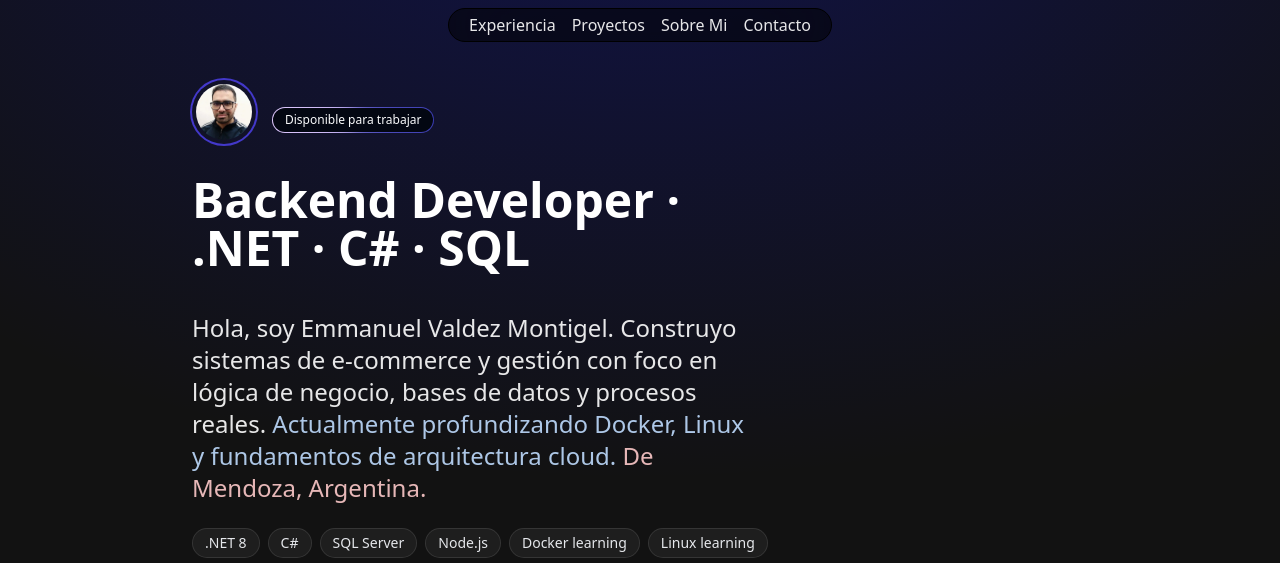
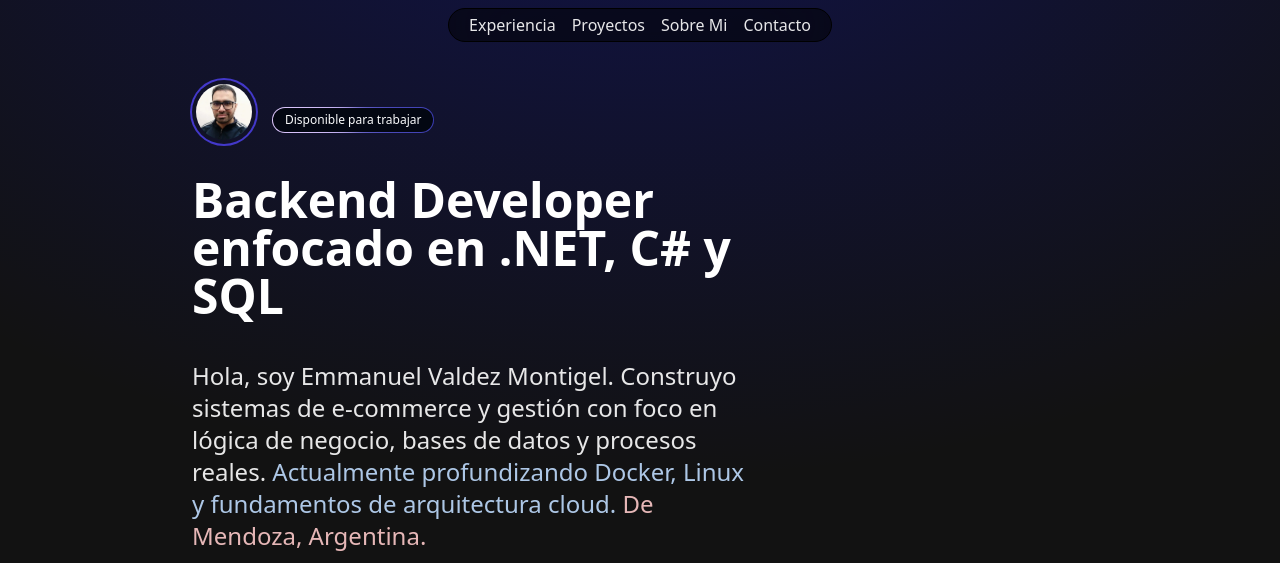
Before and after one commit to Emmanuel-Valdez/Emmanuel-Valdez, an Astro site: page / in a window 1280 px wide. Shown: the top 563 px of the page. Built offline with nearby package versions, Linux system fonts and the light colour scheme; Astro itself is replaced by a stand-in of ours.

Commit message:
copy: humanize backend hero title

```diff
--- a/src/components/Hero.astro
+++ b/src/components/Hero.astro
@@ -15,7 +15,7 @@ const STACK = ['.NET 8', 'C#', 'SQL Server', 'Node.js', 'Docker learning', 'Linu
   <h1
     class="text-white text-3xl md:text-4xl lg:text-5xl font-bold flex flex-row gap-x-4 pb-6 lg:pb-10"
   >
-    Backend Developer · .NET · C# · SQL
+    Backend Developer enfocado en .NET, C# y SQL
   </h1>
   <h2 class="text-xl lg:text-2xl text-wrap max-w-[560px]">
     <span>
```
